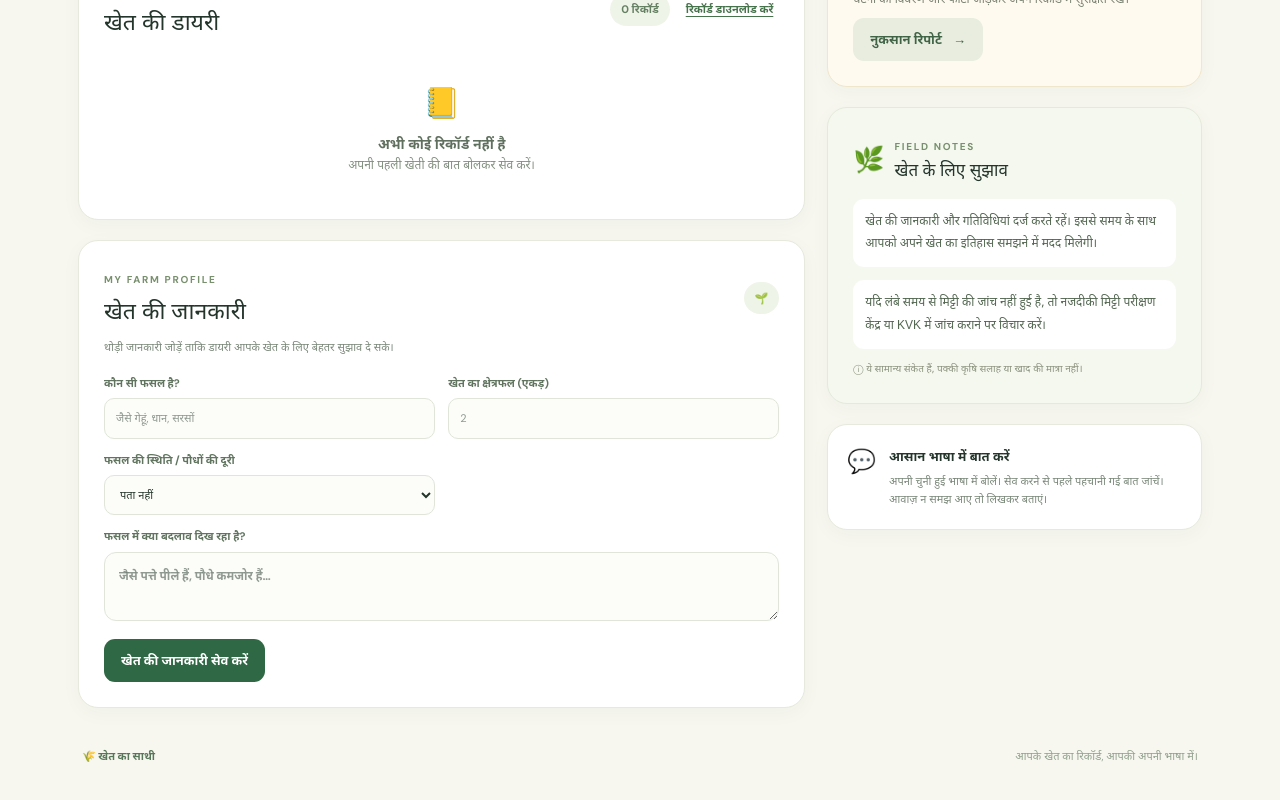
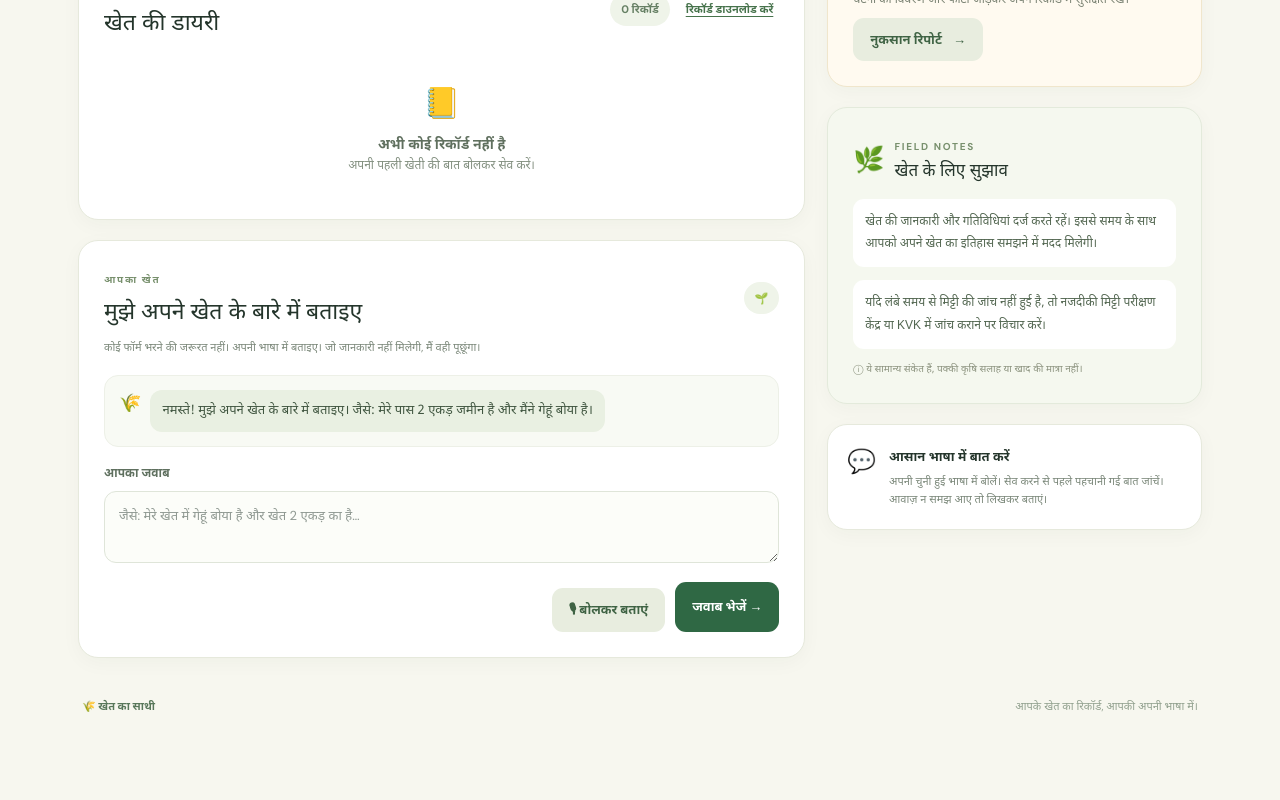
Before and after one commit to asthagautam30/khet-ka-saathi, a Next.js app: page / in a window 1280 px wide. Shown: the part 1054-1854 px from the top of the page. After the commit the page ends 1803 px from the top, so only its background shows below. Built offline with nearby package versions, Linux system fonts and the light colour scheme.

Commit message:
Make farm setup conversational and fix diary persistence and readable timestamps

```diff
--- a/src/app/globals.css
+++ b/src/app/globals.css
@@ -43,3 +43,12 @@ textarea{width:100%;resize:vertical;border:1px solid #dfe5d9;background:#fcfdf9;
 .insights-card{background:#f5f8ef;border-color:#e3eadb}.insight-title{display:flex;align-items:center;gap:10px}.insight-title>span{font-size:25px}.insight-title h3{margin:3px 0 0;font-family:"Noto Sans Devanagari",sans-serif;font-size:17px}
 .insight-text{font-family:"Noto Sans Devanagari",sans-serif;font-size:12px;line-height:1.85;color:#526650;background:#fff;border-radius:11px;padding:12px;margin:13px 0 0}.safety-note{font-family:"Noto Sans Devanagari",sans-serif;font-size:10px;line-height:1.7;color:#8b927e;margin:12px 0 0}.photo-preview{max-width:100%;max-height:180px;object-fit:contain;border-radius:10px}
 @media(max-width:800px){.profile-grid{grid-template-columns:1fr}.profile-wide{grid-column:auto}.auto-label{font-size:10px}}@media(max-width:520px){.record-actions{justify-content:flex-end}.detected-item{flex-direction:column;gap:5px}.auto-label{align-self:flex-start}}
+
+.field-chat-messages{display:grid;gap:10px;margin:18px 0;padding:14px;background:#f8faf4;border:1px solid #edf0e7;border-radius:14px;max-height:300px;overflow:auto}
+.field-chat-message{display:flex;align-items:flex-start;gap:9px;max-width:94%}.field-chat-message>span{font-size:18px;flex:none}
+.field-chat-message p{margin:0;padding:10px 12px;border-radius:12px;background:#e9f0e2;font-family:"Noto Sans Devanagari",sans-serif;font-size:13px;line-height:1.7;color:#405640}
+.field-chat-message.farmer{margin-left:auto;flex-direction:row-reverse}.field-chat-message.farmer p{background:#fff;border:1px solid #e4e9df}
+.field-chat-actions{display:flex;justify-content:flex-end;gap:10px;margin-top:12px;flex-wrap:wrap}
+.field-profile-summary{display:flex;align-items:center;gap:10px;flex-wrap:wrap;margin-top:15px;padding:12px;border-radius:12px;background:#eff4e9;color:#426b49;font-size:12px;font-weight:700}
+.field-profile-summary .text-button{margin-left:auto}
+@media(max-width:520px){.field-chat-actions>*{flex:1}.field-profile-summary .text-button{margin-left:0}}
--- a/src/app/page.tsx
+++ b/src/app/page.tsx
@@ -44,18 +44,44 @@ const VOICE_SAVED:Record<string,string>={
 function category(text:string):Kind{const s=text.toLowerCase();if(/damage|damaged|destroy|hail|storm|flood|crop loss|फसल.{0,12}(खराब|नुकसान)|नुकसान|ओले|ओलावृष्टि|बर्बाद|कीड़ा लग|कीट लग|ਨੁਕਸਾਨ|பாதிப்பு|నష్టం|ಬೆಳೆ ಹಾನಿ|ক্ষতি|નુકસાન|نقصان/.test(s))return "Crop damage";if(/₹|rs\.?|rupees?|spent|paid|bought|purchase|cost|expense|खर्च|रुपये|रुपए|रु\b|दिए|भुगतान|खरीदने में|खरीदा|पैसे लगे|টাকা খরচ|ખર્ચ|செலவு|ఖర్చు|ವೆಚ್ಚ|ചെലവ്|ଖର୍ଚ୍ଚ|خرچ|پیسے لگے/.test(s))return "Expense";if(/yellow leaves|weak plants|poor growth|too dense|overcrowd|nutrient|पीले पत्ते|पत्ते पीले|पौधे कमजोर|फसल घनी|बहुत घना|पोषक तत्व|मिट्टी कमजोर|रोग के लक्षण|ਪੀਲੇ ਪੱਤੇ|পাতা হলুদ|પાંદડા પીળા|இலை மஞ்சள்|ఆకులు పసుపు|ಎಲೆ ಹಳದಿ|پتے پیلے/.test(s))return "Observation";return "Activity";}
 function amountFrom(text:string):number|undefined{const m=text.match(/(?:₹|rs\.?\s*)?\s*(\d+(?:,\d{3})*(?:\.\d{1,2})?)(?:\s*(?:rupees?|rs\.?|रुपये|रुपए|रु|روپے))?/i);if(!m)return undefined;const n=Number(m[1].replace(/,/g,""));return Number.isFinite(n)?n:undefined;}
 function parseRecords(text:string){const parts=text.replace(/[।.!?]+/g,"|").split(/\s*(?:,|;|\||\b(?:and|then)\b|और फिर|और|तथा|फिर|ਅਤੇ|आणि|এবং|અને|மற்றும்|మరియు|ಮತ್ತು|ଏବଂ)\s*/i).map(x=>x.trim()).filter(x=>x.length>2);const rows=(parts.length>1?parts:[text.trim()]).map(part=>({text:part,kind:category(part),amount:category(part)==="Expense"?amountFrom(part):undefined}));if(rows.length>1&&rows.every(x=>x.kind==="Activity")){const k=category(text);if(k!=="Activity")return[{text:text.trim(),kind:k,amount:k==="Expense"?amountFrom(text):undefined}];}return rows;}
-function dateLabel(date:string,lang:string){try{return new Intl.DateTimeFormat(lang,{day:"numeric",month:"short",hour:"2-digit",minute:"2-digit"}).format(new Date(date));}catch{return new Date(date).toLocaleString();}}
+function dateLabel(date:string,lang:string){
+ const value=new Date(date),now=new Date(),today=new Date(now.getFullYear(),now.getMonth(),now.getDate()),day=new Date(value.getFullYear(),value.getMonth(),value.getDate()),diff=Math.round((today.getTime()-day.getTime())/86400000);
+ const time=new Intl.DateTimeFormat(lang,{hour:"numeric",minute:"2-digit"}).format(value);
+ if(lang==="en-IN")return diff===0?"Today, "+time:diff===1?"Yesterday, "+time:new Intl.DateTimeFormat(lang,{day:"numeric",month:"short"}).format(value)+", "+time;
+ const period=value.getHours()<12?"सुबह":value.getHours()<17?"दोपहर":"शाम";
+ return diff===0?"आज "+period+" "+time+" बजे":diff===1?"कल "+period+" "+time+" बजे":new Intl.DateTimeFormat("hi-IN",{day:"numeric",month:"short"}).format(value)+" • "+period+" "+time+" बजे";
+}
 export default function Home(){
-const[language,setLanguage]=useState("hi-IN"),[entries,setEntries]=useState<Entry[]>([]),[draft,setDraft]=useState(""),[listening,setListening]=useState(false),[status,setStatus]=useState(""),[damageText,setDamageText]=useState(""),[photo,setPhoto]=useState<{name:string;data:string}|null>(null),[showDamage,setShowDamage]=useState(false),[crop,setCrop]=useState(""),[area,setArea]=useState(""),[density,setDensity]=useState("unknown"),[symptoms,setSymptoms]=useState(""),[profileSaved,setProfileSaved]=useState(false);
+const[language,setLanguage]=useState("hi-IN"),[entries,setEntries]=useState<Entry[]>([]),[draft,setDraft]=useState(""),[listening,setListening]=useState(false),[status,setStatus]=useState(""),[damageText,setDamageText]=useState(""),[photo,setPhoto]=useState<{name:string;data:string}|null>(null),[showDamage,setShowDamage]=useState(false),[crop,setCrop]=useState(""),[area,setArea]=useState(""),[density,setDensity]=useState("unknown"),[symptoms,setSymptoms]=useState(""),[profileSaved,setProfileSaved]=useState(false),[hydrated,setHydrated]=useState(false),[fieldAnswer,setFieldAnswer]=useState(""),[fieldMessages,setFieldMessages]=useState<{role:"assistant"|"farmer";text:string}[]>([]),[fieldSetupDone,setFieldSetupDone]=useState(false);
 const recognition=useRef<Rec|null>(null),t=language==="en-IN"?EN:HI,pending=useMemo(()=>draft.trim()?parseRecords(draft):[],[draft]);
-useEffect(()=>{try{const raw=localStorage.getItem(STORAGE)||localStorage.getItem("khet-ka-saathi.entries.v1");if(raw){setEntries(JSON.parse(raw) as Entry[]);localStorage.setItem(STORAGE,raw);}const p=localStorage.getItem(PROFILE);if(p){const v=JSON.parse(p) as {crop?:string;area?:string;density?:string;symptoms?:string};setCrop(v.crop||"");setArea(v.area||"");setDensity(v.density||"unknown");setSymptoms(v.symptoms||"");setProfileSaved(true);}}catch{setStatus("Could not load older saved data. You can still add new records.");}},[]);
-useEffect(()=>{try{localStorage.setItem(STORAGE,JSON.stringify(entries));}catch{setStatus("Browser storage is full. Remove a large photo from an old report.");}},[entries]);
+useEffect(()=>{try{const raw=localStorage.getItem(STORAGE)||localStorage.getItem("khet-ka-saathi.entries.v1");if(raw){setEntries(JSON.parse(raw) as Entry[]);localStorage.setItem(STORAGE,raw);}const p=localStorage.getItem(PROFILE);if(p){const v=JSON.parse(p) as {crop?:string;area?:string;density?:string;symptoms?:string};setCrop(v.crop||"");setArea(v.area||"");setDensity(v.density||"unknown");setSymptoms(v.symptoms||"");setProfileSaved(true);setFieldSetupDone(Boolean(v.crop&&v.area));setFieldMessages([{role:"assistant",text:v.crop&&v.area?("आपका खेत: "+v.crop+", "+v.area+" एकड़। आप चाहें तो जानकारी बदल सकते हैं।"):"चलिए, आपके खेत की जानकारी पूरी करते हैं। पहले मुझे अपनी फसल और खेत का क्षेत्रफल बताइए।"}]);}else{setFieldMessages([{role:"assistant",text:"नमस्ते! मुझे अपने खेत के बारे में बताइए। जैसे: मेरे पास 2 एकड़ जमीन है और मैंने गेहूं बोया है।"}]);}}catch{setStatus("Could not load older saved data. You can still add new records.");}finally{setHydrated(true);}},[]);
+useEffect(()=>{if(!hydrated)return;try{localStorage.setItem(STORAGE,JSON.stringify(entries));}catch{setStatus("Browser storage is full. Remove a large photo from an old report.");}},[entries,hydrated]);
 function speak(message:string){if(!("speechSynthesis"in window))return;window.speechSynthesis.cancel();const u=new SpeechSynthesisUtterance(message);u.lang=language;u.rate=.88;window.speechSynthesis.speak(u);}
-function startListening(){const w=window as SpeechWindow,Speech=w.SpeechRecognition||w.webkitSpeechRecognition;if(!Speech){setStatus(t.unsupported);return;}if(listening){recognition.current?.stop();setListening(false);return;}const r=new Speech();r.lang=language;r.interimResults=true;r.continuous=false;r.onresult=e=>{let text="";for(let i=0;i<e.results.length;i++)text+=e.results[i][0].transcript;setDraft(text.trim());};r.onerror=e=>{setListening(false);setStatus(e.error==="not-allowed"?t.micError:t.listenError);};r.onend=()=>setListening(false);recognition.current=r;try{r.start();setListening(true);setStatus(language==="en-IN"?"Listening… speak naturally, then pause.":"सुन रहा हूँ… अपनी बात पूरी करके रुकें।");}catch{setListening(false);setStatus(t.listenError);}}
+function startListening(target:"diary"|"field"="diary"){const w=window as SpeechWindow,Speech=w.SpeechRecognition||w.webkitSpeechRecognition;if(!Speech){setStatus(t.unsupported);return;}if(listening){recognition.current?.stop();setListening(false);return;}const r=new Speech();r.lang=language;r.interimResults=true;r.continuous=false;r.onresult=e=>{let text="";for(let i=0;i<e.results.length;i++)text+=e.results[i][0].transcript;if(target==="field")setFieldAnswer(text.trim());else setDraft(text.trim());};r.onerror=e=>{setListening(false);setStatus(e.error==="not-allowed"?t.micError:t.listenError);};r.onend=()=>setListening(false);recognition.current=r;try{r.start();setListening(true);setStatus(language==="en-IN"?"Listening. Pause when you finish; recording ends automatically.":"सुन रहा हूँ। बोलना पूरा होने पर थोड़ी देर रुकें, रिकॉर्डिंग अपने आप बंद हो जाएगी।");}catch{setListening(false);setStatus(t.listenError);}}
 function saveDraft(){if(!draft.trim()){setStatus(language==="en-IN"?"Please speak or type something first.":"पहले अपनी बात बोलें या लिखें।");return;}const rows=parseRecords(draft),added:Entry[]=rows.map(x=>({id:crypto.randomUUID(),kind:x.kind,text:x.text,amount:x.amount,createdAt:new Date().toISOString()}));setEntries(old=>[...added,...old]);setDraft("");const msg=language==="en-IN"?added.length+" record"+(added.length===1?"":"s")+" saved.":added.length+" रिकॉर्ड सेव कर दिए गए हैं।";setStatus(msg);speak(VOICE_SAVED[language]||msg);}
 function saveDamage(){if(!damageText.trim()){setStatus(language==="en-IN"?"Describe what happened first.":"पहले नुकसान के बारे में बताएं।");return;}const item:Entry={id:crypto.randomUUID(),kind:"Crop damage",text:damageText.trim(),photoName:photo?.name,photoData:photo?.data,createdAt:new Date().toISOString()};setEntries(old=>[item,...old]);setDamageText("");setPhoto(null);setShowDamage(false);setStatus(language==="en-IN"?"Crop damage report saved on this device.":"फसल नुकसान की रिपोर्ट इस डिवाइस में सेव हो गई।");speak(VOICE_SAVED[language]||"फसल नुकसान की रिपोर्ट सेव हो गई है।");}
 function onPhoto(e:ChangeEvent<HTMLInputElement>){const f=e.target.files?.[0];if(!f)return;if(f.size>1500000){setStatus(language==="en-IN"?"Choose a photo smaller than 1.5 MB.":"1.5 MB से छोटी फोटो चुनें।");e.target.value="";return;}const reader=new FileReader();reader.onload=()=>setPhoto({name:f.name,data:String(reader.result)});reader.readAsDataURL(f);}
 function saveProfile(){localStorage.setItem(PROFILE,JSON.stringify({crop,area,density,symptoms}));setProfileSaved(true);setStatus(language==="en-IN"?"Field details saved.":"खेत की जानकारी सेव हो गई।");}
+function submitFieldAnswer(raw=fieldAnswer){
+ const answer=raw.trim();if(!answer)return;
+ setFieldMessages(old=>[...old,{role:"farmer",text:answer}]);setFieldAnswer("");
+ let nextCrop=crop,nextArea=area;
+ const areaMatch=answer.match(/(\d+(?:\.\d+)?)\s*(?:एकड़|acre|acres|एकर)/i);
+ if(areaMatch)nextArea=areaMatch[1];
+ const cropWords:[RegExp,string][]=[
+ [/गेहूं|गेंहू|wheat/i,"गेहूं"],[/धान|चावल|rice|paddy/i,"धान"],[/सरसों|mustard/i,"सरसों"],[/बाजरा|bajra|pearl millet/i,"बाजरा"],[/मक्का|मकई|maize|corn/i,"मक्का"],[/कपास|cotton/i,"कपास"],[/गन्ना|sugarcane/i,"गन्ना"],[/आलू|potato/i,"आलू"],[/चना|chickpea|gram/i,"चना"],[/जौ|barley/i,"जौ"],[/सोयाबीन|soybean/i,"सोयाबीन"],[/मटर|pea/i,"मटर"]
+ ];
+ const found=cropWords.find(([pattern])=>pattern.test(answer));
+ if(found)nextCrop=found[1];else if(!nextCrop&&answer.length<35&&!areaMatch)nextCrop=answer;
+ setCrop(nextCrop);setArea(nextArea);
+ localStorage.setItem(PROFILE,JSON.stringify({crop:nextCrop,area:nextArea,density,symptoms}));
+ if(!nextCrop){setFieldMessages(old=>[...old,{role:"assistant",text:language==="en-IN"?"Which crop have you planted?":"अच्छा! आपने कौन सी फसल बोई है?"}]);return;}
+ if(!nextArea){setFieldMessages(old=>[...old,{role:"assistant",text:language==="en-IN"?"How large is your field? You can tell me in acres.":"आपका खेत कितने एकड़ का है? आप एकड़ में बता सकते हैं।"}]);return;}
+ setProfileSaved(true);setFieldSetupDone(true);
+ setFieldMessages(old=>[...old,{role:"assistant",text:language==="en-IN"?"Got it! Your crop is "+nextCrop+" and your field is "+nextArea+" acres. I've saved these details.":"बहुत बढ़िया! आपकी फसल "+nextCrop+" है और खेत "+nextArea+" एकड़ का है। मैंने यह जानकारी सेव कर ली है।"}]);
+ speak(language==="en-IN"?"Your farm details have been saved.":"आपके खेत की जानकारी सेव हो गई है।");
+}
+function restartFieldSetup(){setFieldSetupDone(false);setFieldAnswer("");setFieldMessages([{role:"assistant",text:language==="en-IN"?"Tell me about your field. For example: I have 2 acres and I have planted wheat.":"मुझे अपने खेत के बारे में बताइए। जैसे: मेरे पास 2 एकड़ जमीन है और मैंने गेहूं बोया है।"}]);}
 function removeEntry(id:string){if(window.confirm(t.removeConfirm))setEntries(old=>old.filter(x=>x.id!==id));}
 function exportData(){const data=JSON.stringify({exportedAt:new Date().toISOString(),language,field:{crop,area,density,symptoms},entries},null,2),url=URL.createObjectURL(new Blob([data],{type:"application/json"})),a=document.createElement("a");a.href=url;a.download="khet-ka-saathi-records.json";a.click();URL.revokeObjectURL(url);}
 const total=entries.filter(x=>x.kind==="Expense").reduce((s,x)=>s+(x.amount||0),0),count=(k:Kind)=>entries.filter(x=>x.kind===k).length,todayEntries=entries.filter(x=>new Date(x.createdAt).toDateString()===new Date().toDateString()),todayCount=(k:Kind)=>todayEntries.filter(x=>x.kind===k).length;
@@ -65,12 +91,17 @@ return <main className="app-shell">
 <header className="topbar"><a className="brand" href="#"><span className="brand-mark">🌾</span><span><strong>खेत का साथी</strong><small>KHET KA SAATHI</small></span></a><div className="topbar-right"><span className="online-dot"/> {language==="en-IN"?"Your farming companion":"आपका खेती साथी"}</div></header>
 <section className="hero"><div className="hero-copy"><span className="eyebrow">{t.tagline}</span><h1>{t.title}<br/><em>{t.title2}</em></h1><p>{t.subtitle}</p><div className="language-picker"><label htmlFor="language">{t.language}</label><select id="language" value={language} onChange={e=>setLanguage(e.target.value)}>{LANGUAGES.map(x=><option key={x.label} value={x.value}>{x.label}</option>)}</select></div></div><div className="hero-art" aria-hidden="true"><div className="sun"/><div className="field field-one"/><div className="field field-two"/><div className="field field-three"/><span className="art-leaf">🌱</span></div></section>
 <section className="content-grid"><div className="main-column">
-<section className="voice-card"><div className="section-heading"><div><span className="eyebrow">{t.diary}</span><h2>{t.diaryTitle}</h2></div><span className="mic-hint">🎙️ {language==="en-IN"?"Just speak":"बोलकर बताएं"}</span></div><p className="prompt-line">{VOICE_PROMPTS[language]||t.prompt}</p><button className={listening?"mic-button listening":"mic-button"} onClick={startListening}><span>{listening?"■":"🎙"}</span><strong>{listening?t.stop:t.start}</strong></button><div className="status-line" role="status" aria-live="polite">{status||t.status}</div><label className="field-label" htmlFor="voice-draft">{t.draft}</label><textarea id="voice-draft" value={draft} onChange={e=>setDraft(e.target.value)} placeholder={t.placeholder} rows={3}/>
+<section className="voice-card"><div className="section-heading"><div><span className="eyebrow">{t.diary}</span><h2>{t.diaryTitle}</h2></div><span className="mic-hint">🎙️ {language==="en-IN"?"Just speak":"बोलकर बताएं"}</span></div><p className="prompt-line">{VOICE_PROMPTS[language]||t.prompt}</p><button className={listening?"mic-button listening":"mic-button"} onClick={()=>startListening("diary")}><span>{listening?"●":"🎙"}</span><strong>{listening?(language==="en-IN"?"Listening — pause when finished":"सुन रहा हूँ — बोलकर पूरा करें"):(language==="en-IN"?"Tap once and speak":"बोलकर बताएं")}</strong></button><div className="status-line" role="status" aria-live="polite">{status||t.status}</div><label className="field-label" htmlFor="voice-draft">{t.draft}</label><textarea id="voice-draft" value={draft} onChange={e=>setDraft(e.target.value)} placeholder={t.placeholder} rows={3}/>
 {pending.length>0&&<div className="detected-panel"><strong>{t.detected}</strong>{pending.map((x,i)=><div className="detected-item" key={i}><span>{x.text}</span><span className={"kind-pill "+x.kind.toLowerCase().replace(" ","-")}>{x.kind==="Expense"?t.expense:x.kind==="Crop damage"?t.cropDamageLabel:x.kind==="Observation"?t.observation:t.activity}{x.amount!==undefined?" · ₹"+x.amount.toLocaleString("en-IN"):x.kind==="Expense"?" · "+t.noAmount:""}</span></div>)}{pending.length>1&&<p className="detected-note">{t.mixed}</p>}</div>}
 <div className="form-footer"><span className="auto-label">✨ {language==="en-IN"?"Automatic categorization":"अपने आप श्रेणी तय होगी"}</span><button className="primary-button" onClick={saveDraft}>{t.save} <span>→</span></button></div><p className="privacy-note">{t.review} {language==="en-IN"?"Records stay in this browser on this device.":"जानकारी इसी browser में सेव होती है।"}</p></section>
 <section className="records-card"><div className="section-heading"><div><span className="eyebrow">{t.history}</span><h2>{t.diary}</h2></div><div className="record-actions"><span className="count-pill">{entries.length} {language==="en-IN"?"records":"रिकॉर्ड"}</span><button className="text-button" onClick={exportData}>{t.export}</button></div></div>
 {entries.length===0?<div className="empty-state"><span>📒</span><strong>{t.empty}</strong><p>{t.emptyHint}</p></div>:<div className="entry-list">{entries.slice(0,30).map(entry=><article className="entry" key={entry.id}><div className="entry-icon">{entry.kind==="Expense"?"₹":entry.kind==="Crop damage"?"🌧️":entry.kind==="Observation"?"🔎":"🌱"}</div><div className="entry-body"><div className="entry-meta"><strong>{entry.kind==="Expense"?t.expense:entry.kind==="Crop damage"?t.cropDamageLabel:entry.kind==="Observation"?t.observation:t.activity}</strong><time>{dateLabel(entry.createdAt,language)}</time></div><p>{entry.text}</p>{entry.photoName&&<small>📷 {entry.photoName}</small>}{entry.photoData&&<img className="record-photo" src={entry.photoData} alt="Crop damage record"/>}</div>{entry.amount!==undefined&&<strong className="entry-amount">₹{entry.amount.toLocaleString("en-IN")}</strong>}<button className="delete-button" onClick={()=>removeEntry(entry.id)} aria-label={t.delete}>×</button></article>)}</div>}</section>
-<section className="field-profile-card"><div className="section-heading"><div><span className="eyebrow">MY FARM PROFILE</span><h2>{t.field}</h2></div><span className="count-pill">🌱</span></div><p className="profile-intro">{language==="en-IN"?"Add a little context so your diary can offer useful reminders.":"थोड़ी जानकारी जोड़ें ताकि डायरी आपके खेत के लिए बेहतर सुझाव दे सके।"}</p><div className="profile-grid"><label className="profile-field"><span>{t.crop}</span><input value={crop} onChange={e=>setCrop(e.target.value)} placeholder={t.cropPlaceholder}/></label><label className="profile-field"><span>{t.area}</span><input type="number" min="0" step="0.1" value={area} onChange={e=>setArea(e.target.value)} placeholder="2"/></label><label className="profile-field"><span>{t.density}</span><select value={density} onChange={e=>setDensity(e.target.value)}><option value="unknown">{t.densityUnknown}</option><option value="normal">{t.densityNormal}</option><option value="dense">{t.densityDense}</option></select></label><label className="profile-field profile-wide"><span>{t.symptoms}</span><textarea rows={2} value={symptoms} onChange={e=>setSymptoms(e.target.value)} placeholder={t.symptomsPlaceholder}/></label></div><button className="primary-button" onClick={saveProfile}>{t.saveField}</button></section>
+<section className="field-profile-card field-chat-card">
+ <div className="section-heading"><div><span className="eyebrow">आपका खेत</span><h2>{language==="en-IN"?"Tell me about your farm":"मुझे अपने खेत के बारे में बताइए"}</h2></div><span className="count-pill">🌱</span></div>
+ <p className="profile-intro">{language==="en-IN"?"No forms needed. Just tell me in your own words. I'll ask only for details that are missing.":"कोई फॉर्म भरने की जरूरत नहीं। अपनी भाषा में बताइए। जो जानकारी नहीं मिलेगी, मैं वही पूछूंगा।"}</p>
+ <div className="field-chat-messages" aria-live="polite">{fieldMessages.map((message,index)=><div className={"field-chat-message "+message.role} key={index}><span>{message.role==="assistant"?"🌾":"🧑‍🌾"}</span><p>{message.text}</p></div>)}</div>
+ {!fieldSetupDone?<><label className="field-label" htmlFor="field-answer">{language==="en-IN"?"Your answer":"आपका जवाब"}</label><textarea id="field-answer" rows={2} value={fieldAnswer} onChange={e=>setFieldAnswer(e.target.value)} placeholder={language==="en-IN"?"Tell me about your crop and field size…":"जैसे: मेरे खेत में गेहूं बोया है और खेत 2 एकड़ का है…"}/><div className="field-chat-actions"><button className="secondary-button" onClick={()=>startListening("field")} disabled={listening}>{listening?(language==="en-IN"?"Listening…":"सुन रहा हूँ…"):(language==="en-IN"?"🎙 Speak":"🎙 बोलकर बताएं")}</button><button className="primary-button" onClick={()=>submitFieldAnswer()}>{language==="en-IN"?"Send answer":"जवाब भेजें"} →</button></div></>:<div className="field-profile-summary"><span>🌾 {crop}</span><span>📏 {area} {language==="en-IN"?"acres":"एकड़"}</span><button className="text-button" onClick={restartFieldSetup}>{language==="en-IN"?"Change details":"जानकारी बदलें"}</button></div>}
+ </section>
 </div><aside className="side-column">
 <section className="stat-card"><span className="stat-icon">🧾</span><span className="eyebrow">{t.expenses.toUpperCase()}</span><strong className="stat-value">₹{total.toLocaleString("en-IN")}</strong><p>{count("Expense")} {language==="en-IN"?"expense records":"खर्च के रिकॉर्ड"}</p></section>
 <section className="summary-card"><div className="summary-head"><strong>{t.today}</strong><span>{t.local}</span></div><div className="summary-row"><span>{t.activities}</span><strong>{todayCount("Activity")}</strong></div><div className="summary-row"><span>{t.expenses}</span><strong>{todayCount("Expense")}</strong></div><div className="summary-row"><span>{t.damage}</span><strong>{todayCount("Crop damage")}</strong></div><div className="summary-row"><span>{t.observations}</span><strong>{todayCount("Observation")}</strong></div></section>
```
